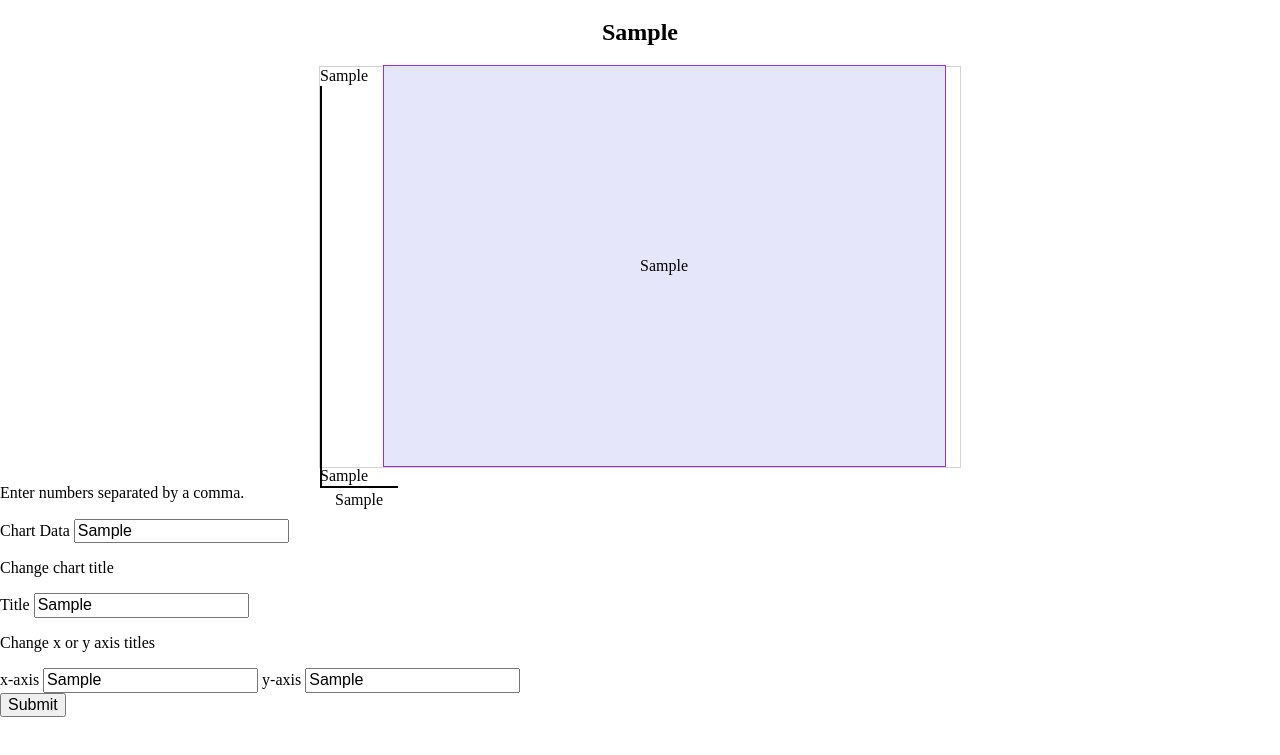
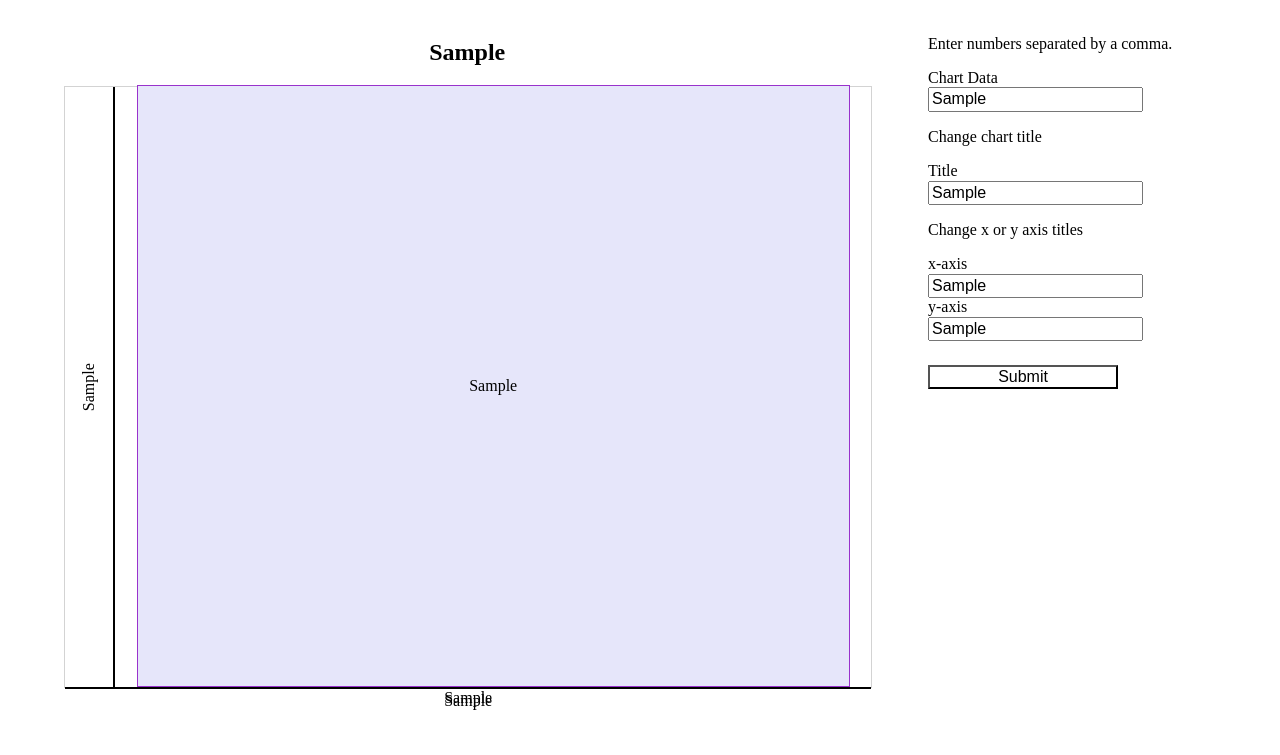
Before and after one commit to SofPan/bar-chart, a plain HTML site: page index.html in a window 1280 px wide. Both pictures are taken after typing "Sample", "Sample", "Sample", "Sample" into the empty fields and a click on the button "Submit". Shown: the part 61-816 px from the top of the page. Drawn offline with nearby package versions, Linux system fonts and the light colour scheme.

Commit message:
edits to chart alignment and early alignment styles for user input form

```diff
--- a/index.html
+++ b/index.html
@@ -14,10 +14,12 @@
     <h1>Bar Chart API</h1>
   </head>
   <main>
-    <h2 id="chart-title">Chart renders below</h2>
-    <div id="chart" class="chart-container">
+    <div class="chart-side">
+      <h2 id="chart-title">Chart renders below</h2>
+      <div id="chart" class="chart-container">
+      </div>
     </div>
-    <div class="options">
+    <div class="options-side">
       <form id="options" action="#">
         <div>
           <p>Enter numbers separated by a comma.</p>
@@ -40,6 +42,9 @@
       </form>
     </div>
   </main>
+  <footer>
+
+  </footer>
   <script src="https://ajax.googleapis.com/ajax/libs/jquery/3.7.0/jquery.min.js"></script>
   <script src="scripts.js"></script>
 </body>
--- a/styles.css
+++ b/styles.css
@@ -7,11 +7,24 @@ div, span{
   padding: 0;
   margin: 0;
 }
-
+main{
+  height: 75vh;
+  max-width: 1440px;
+  width: 90%;
+  display: flex;
+  justify-content: space-between;
+  margin: 0 auto;
+}
+footer{
+  height: 20vh;
+}
 /* Chart */
+.chart-side{
+  width: 70%;
+}
 .chart-container{
-  width: 50vw;
-  height: 50vh;
+  width: 100%;
+  height: 100%;
   border: 1px solid lightgrey;
   margin: 0 auto;
 }
@@ -23,7 +36,31 @@ div, span{
   display: flex;
   flex-wrap: wrap;
 }
+.y-axis{
+  height: 100%;
+  display: inline-flex;
+  justify-content: flex-start;
+  flex-wrap: no-wrap;
+}
+.x-axis{
+  width: 100%;
+  display: inline-flex;
+  flex-direction: column-reverse;
+  flex-wrap: wrap;
+  justify-content: space-between;
+}
 
+.chart-yaxis--title{
+  display: inline-block;
+  rotate: 270deg;
+  margin: auto auto;
+}
+.chart-xaxis--title{
+  display: inline-block;
+  max-width: max-content;
+  text-align: center;
+  margin: 0 auto;
+}
 .chart-yaxis,
 .chart-xaxis{
   background: black;
@@ -97,3 +134,24 @@ div, span{
 .bottom{
   align-items: flex-end;
 }
+
+/* Options */
+.options-side{
+  width: 25%;
+}
+
+.options-side form{
+  display: flex;
+  flex-direction: column;
+}
+
+label,
+input{
+  display: block;
+}
+
+form button{
+  max-width: 66%;
+  margin-top: 24px;
+  background: transparent;
+}
```
